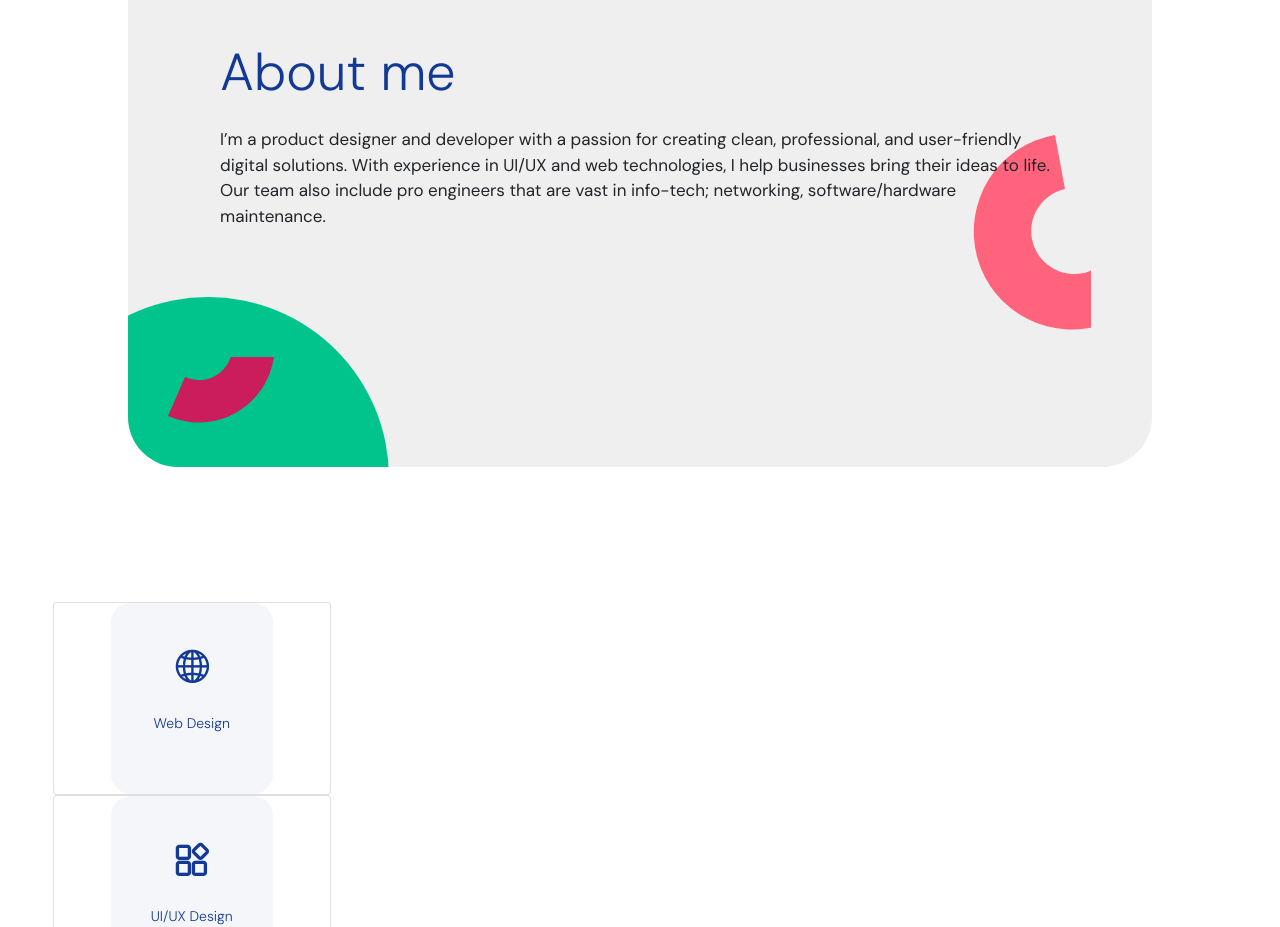
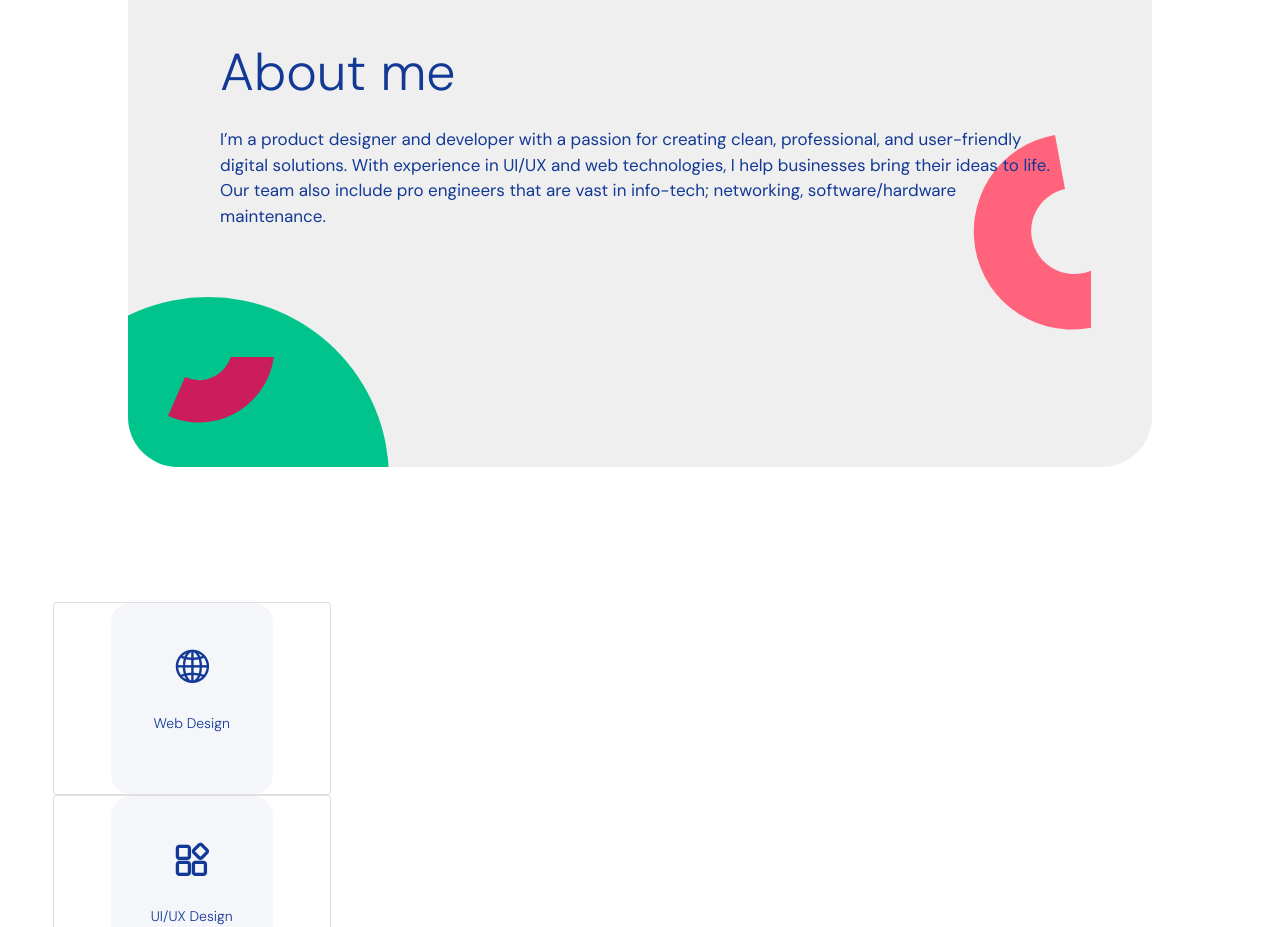
Before and after one commit to pagesmail7/pagesmail7.github.io, a plain HTML site: page index.html in a window 1280 px wide. Shown: the part 867-1794 px from the top of the page. Drawn offline with Linux system fonts and the light colour scheme; files that its build step writes are made by us from their sources; a script that the page names is missing; files whose address does not match are found by name.

Commit message:
bug fixes v2

```diff
--- a/assets/mobirise/css/mbr-additional.css
+++ b/assets/mobirise/css/mbr-additional.css
@@ -1325,6 +1325,11 @@ section.lazy-placeholder:after {
 .cid-uXZp7U1eNI .mbr-section-subtitle {
   color: #133996;
   text-align: left;
+}
+.cid-uXZp7U1eNI .mbr-text,
+.cid-uXZp7U1eNI .mbr-section-btn {
+  text-align: left;
+  color: #133996;
 }
 .cid-rOc2sTuK9F {
   padding-top: 60px;
```
